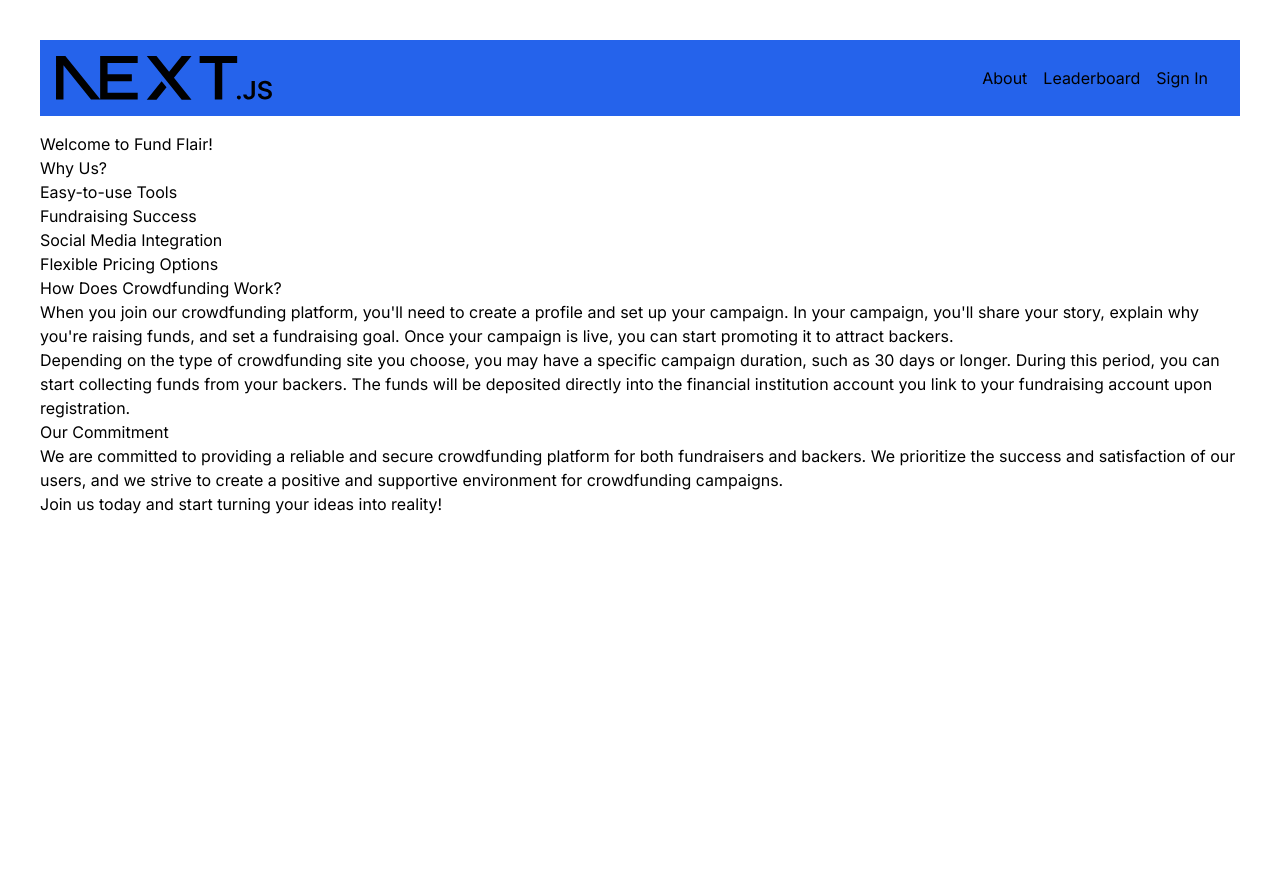
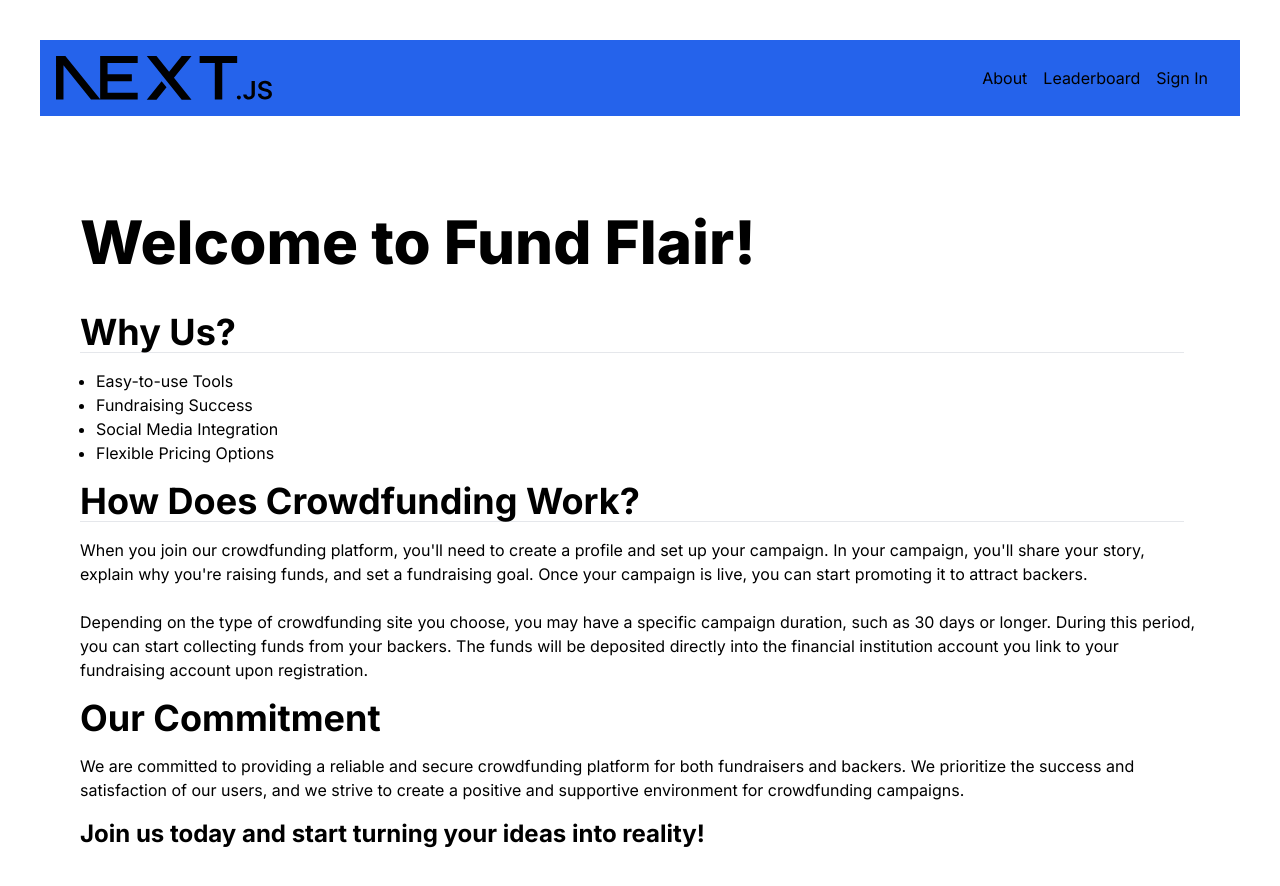
Before and after one commit to adeshgg/fund_flair, a Next.js app: page /about in a window 1280 px wide. Shown: the top 886 px of the page. Before the commit the page ends 800 px from the top, so only its background shows below. Built offline with nearby package versions, Linux system fonts and the light colour scheme; no server answers.

Commit message:
Added basic styling

```diff
--- a/app/about/page.tsx
+++ b/app/about/page.tsx
@@ -5,25 +5,33 @@ export const metadata = {
 
 export default function About() {
   return (
-    <main>
-      <h1>Welcome to Fund Flair!</h1>
+    <main className='p-10'>
+      <h1 className='m-10 ml-0 font-extrabold text-2xl md:text-4xl lg:text-6xl'>
+        Welcome to Fund Flair!
+      </h1>
 
-      <h2>Why Us?</h2>
-      <ul>
+      <h2 className='m-4 ml-0 font-bold text-1xl md:text-2xl lg:text-4xl'>
+        Why Us?
+        <hr />
+      </h2>
+      <ul className='ml-4 list-disc'>
         <li>Easy-to-use Tools</li>
         <li>Fundraising Success</li>
         <li>Social Media Integration</li>
         <li>Flexible Pricing Options</li>
       </ul>
 
-      <h2>How Does Crowdfunding Work?</h2>
+      <h2 className='m-4 ml-0 font-bold text-1xl md:text-2xl lg:text-4xl'>
+        How Does Crowdfunding Work?
+        <hr />
+      </h2>
       <p>
         When you join our crowdfunding platform, you'll need to create a profile
         and set up your campaign. In your campaign, you'll share your story,
         explain why you're raising funds, and set a fundraising goal. Once your
         campaign is live, you can start promoting it to attract backers.
       </p>
-
+      <br />
       <p>
         Depending on the type of crowdfunding site you choose, you may have a
         specific campaign duration, such as 30 days or longer. During this
@@ -32,14 +40,18 @@ export default function About() {
         your fundraising account upon registration.
       </p>
 
-      <h2>Our Commitment</h2>
+      <h2 className='m-4 ml-0 font-bold text-1xl md:text-2xl lg:text-4xl'>
+        Our Commitment
+      </h2>
       <p>
         We are committed to providing a reliable and secure crowdfunding
         platform for both fundraisers and backers. We prioritize the success and
         satisfaction of our users, and we strive to create a positive and
         supportive environment for crowdfunding campaigns.
       </p>
-      <h3>Join us today and start turning your ideas into reality!</h3>
+      <h3 className='m-4 ml-0 font-bold text-1xl lg:text-2xl'>
+        Join us today and start turning your ideas into reality!
+      </h3>
     </main>
   )
 }
--- a/app/page.tsx
+++ b/app/page.tsx
@@ -1,9 +1,9 @@
 export default function Home() {
   return (
     <main>
-      <section className='m-10 mt-20'>
-        <h1 className='font-extrabold text-4xl'>Fund Flair</h1>
-        <p className='font-extrabold text-4xl bg-gradient-to-r from-purple-900 via-indigo-700 to-pink-700 bg-clip-text text-transparent'>
+      <section className='m-10 mt-20 space-y-5 font-extrabold text-2xl md:text-3xl lg:text-4xl xl:text-5xl 2xl:text-6xl'>
+        <h1>Fund Flair</h1>
+        <p className='bg-gradient-to-r from-purple-900 via-indigo-700 to-pink-700 bg-clip-text text-transparent'>
           Support. Discover. Empower.
         </p>
       </section>
```
